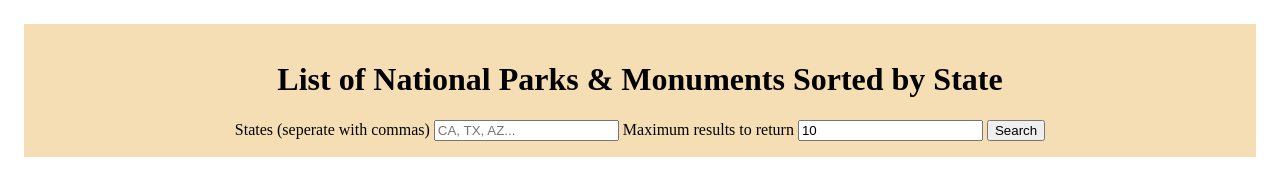
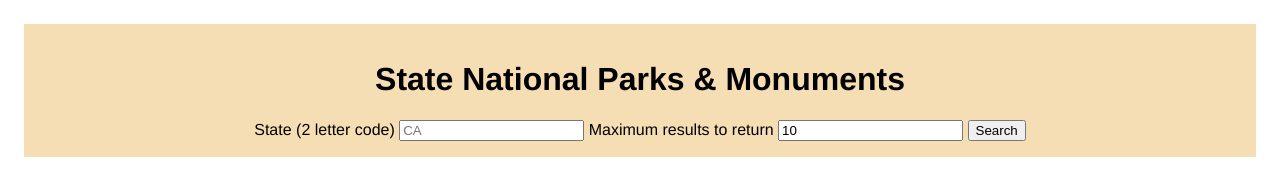
Before and after one commit to Cornelius-Wang/USA-POI, a plain HTML site: page index.html in a window 1280 px wide. Drawn offline with nearby package versions, Linux system fonts and the light colour scheme.

Commit message:
styling changes and additional state info presented

```diff
--- a/index.html
+++ b/index.html
@@ -10,11 +10,11 @@
     <div class="container">
 
         <div class="top">
-            <h1>List of National Parks & Monuments Sorted by State</h1>
+            <h1>State National Parks & Monuments</h1>
 
             <form id="js-form">
-                <label for="user state">States (seperate with commas)</label>
-                <input type="text" name="user state" id="js-search" placeholder="CA, TX, AZ..." required>
+                <label for="user state">State (2 letter code)</label>
+                <input type="text" name="user state" id="js-search" placeholder="CA" required>
 
                 <label for="max-results">Maximum results to return</label>
                 <input type="number" name="max-results" id="js-max-results" max="50" value="10">
--- a/index.js
+++ b/index.js
@@ -34,7 +34,7 @@ function getParks(stateString, maxResults) {
       });
   }
 
-function templateParkHtml(parkUrl, parkName, description, address1, address2, city, postalCode){
+function templateParkHtml(parkUrl, parkName, description, address1, address2, city, postalCode, state){
 
     return `<li class="parks">
     <h3><a href="${parkUrl}">${parkName}</a></h3>
@@ -43,6 +43,7 @@ function templateParkHtml(parkUrl, parkName, description, address1, address2, ci
     <p class="address">${address2}</p>
     <p class="address">${city}</p>
     <p class="address">${postalCode}</p>
+    <p class="address">${state}</p>
     </li>
 
     <br>`
@@ -65,7 +66,8 @@ function loopPark(parkObject) {
         currentPark.addresses[0].line1,
         currentPark.addresses[0].line2,
         currentPark.addresses[0].city,
-        currentPark.addresses[0].postalCode);
+        currentPark.addresses[0].postalCode,
+        currentPark.addresses[0].stateCode);
 
         $('#result-list').append(html);
 
--- a/main.css
+++ b/main.css
@@ -3,6 +3,7 @@ body {
     text-align: center;
     display: flex;
     flex-direction: column;
+    font-family: 'Franklin Gothic Medium', 'Arial Narrow', Arial, sans-serif;
 
 }
 
```
